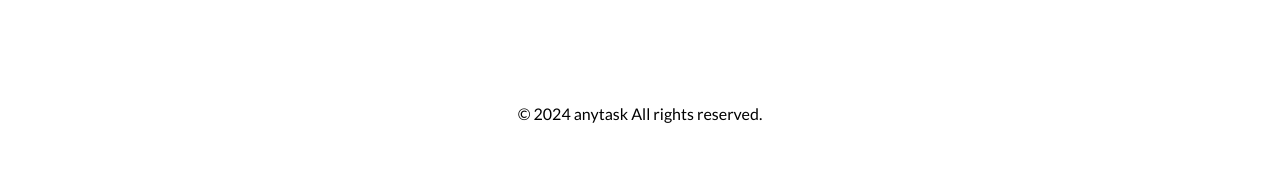
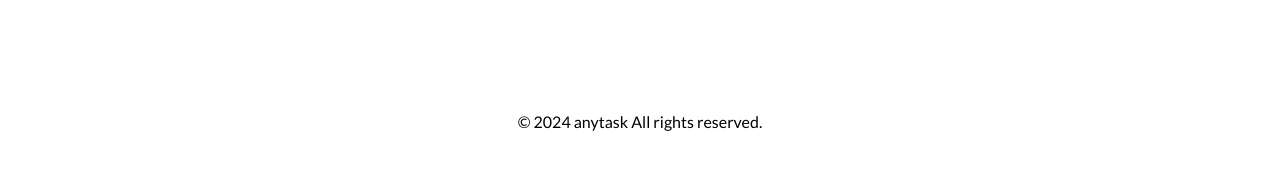
Before and after one commit to Zheero0/handyMock, a Next.js app: page / in a window 1280 px wide. Shown: the part 1761-1931 px from the top of the page. Built offline with nearby package versions, Linux system fonts and the light colour scheme.

Commit message:
/chat url href Prolistings

```diff
--- a/app/components/ProListings.jsx
+++ b/app/components/ProListings.jsx
@@ -343,7 +343,7 @@ export default function ProListings() {
                       </li>
                     ))}
                   </ul>
-                  <Button text={`Contact ${selectedJob.name}`} dark font />
+                  <Button text={`Contact ${selectedJob.name}`} url={"/chat"} dark font />
                 </div>
 
                 {/* Bottom half: Map placeholder */}
--- a/app/layout.js
+++ b/app/layout.js
@@ -24,7 +24,7 @@ export const metadata = {
 
 
 const footer = (
-  <footer className="p-4 sm:p-8 flex justify-center mx-auto place-items-center items-center ">
+  <footer className="p-8 sm:p-10 flex justify-center mx-auto place-items-center items-center ">
     <div className="Flex flex-col  justify-center mx-auto w-full max-w-screen-xl place-content-center">
       &copy; {new Date().getFullYear()} anytask All rights reserved.
     </div>
```
